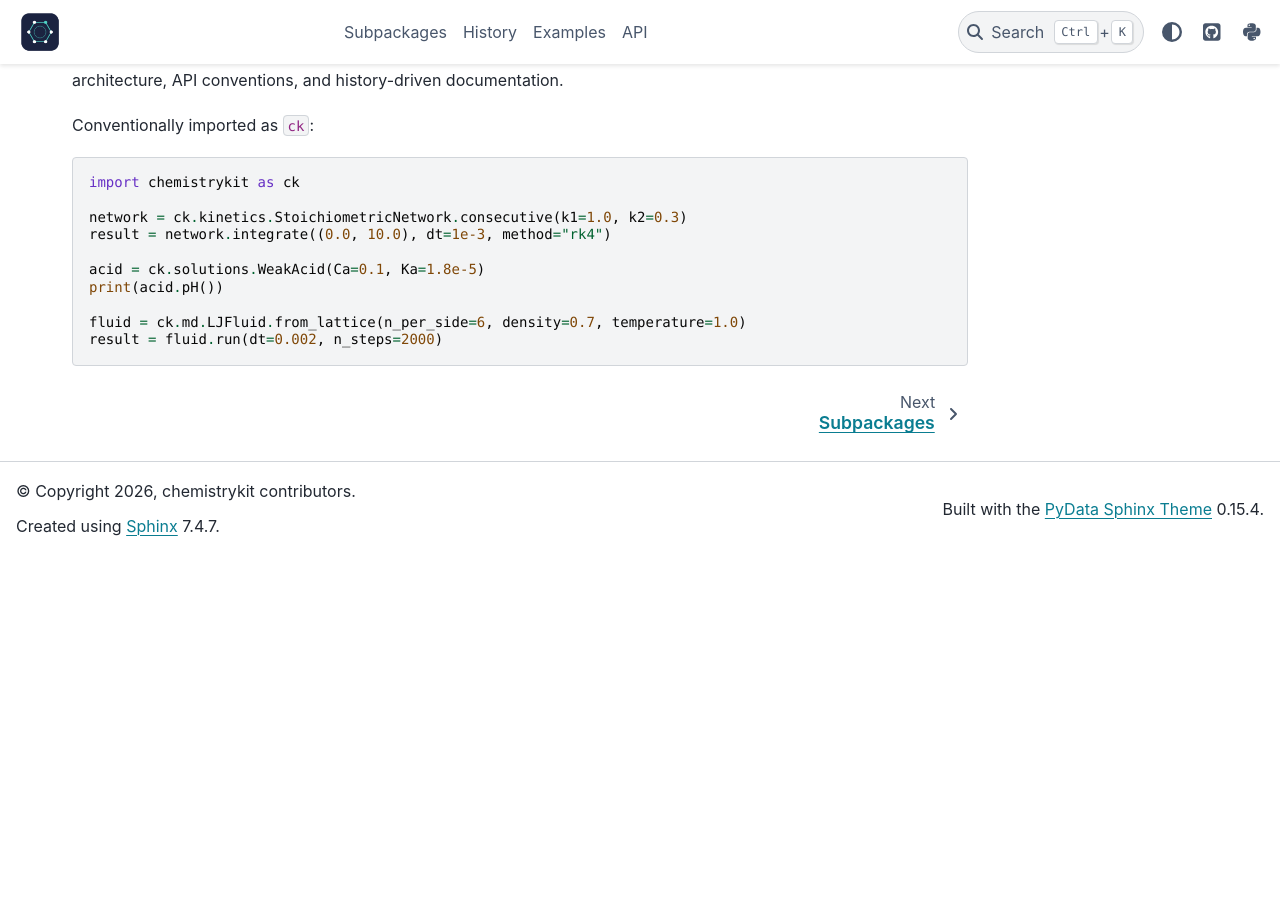
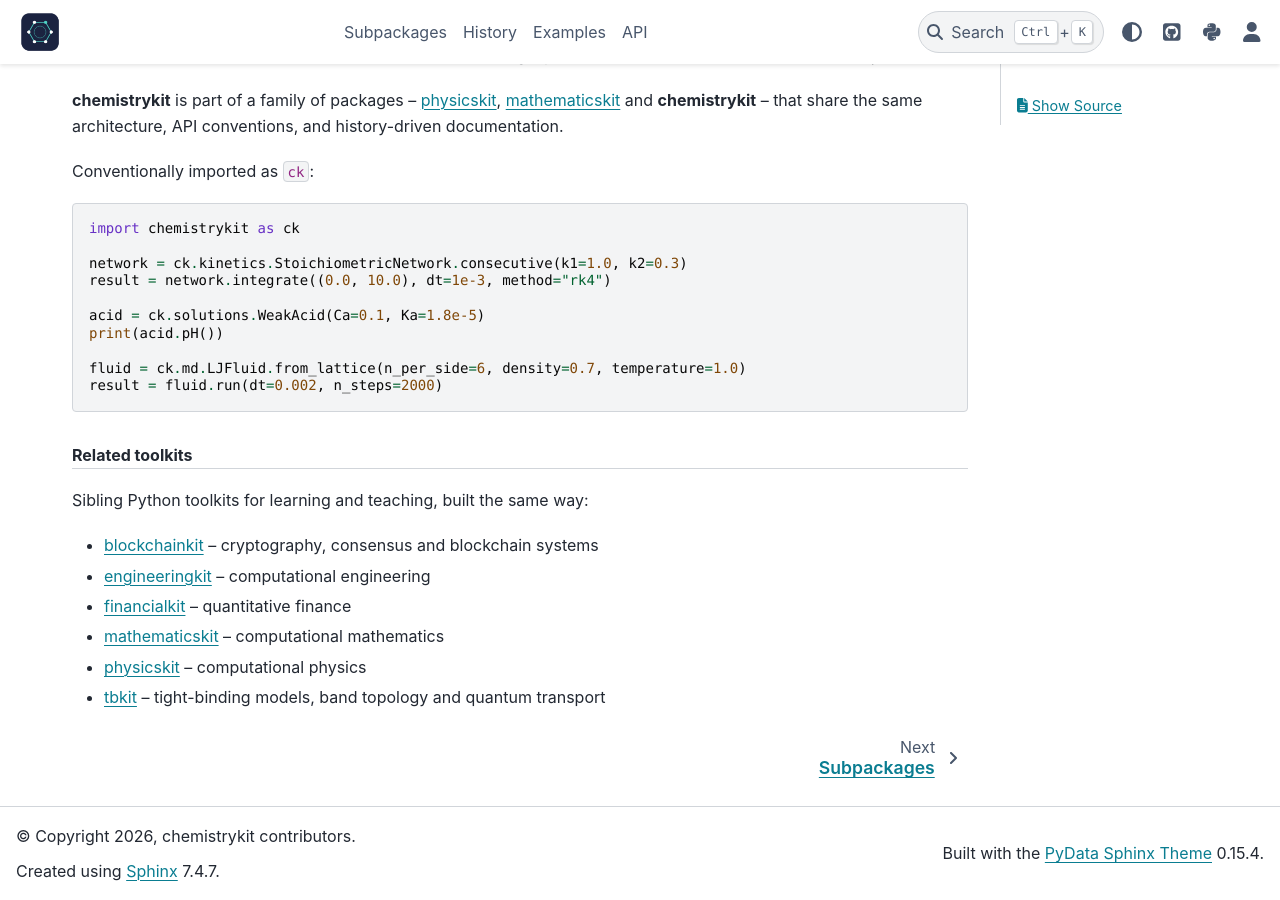
Before and after one commit to cpoli/chemistrykit, a Sphinx documentation site: the page built from docs/source/index.rst, in a window 1280 px wide and 900 px high, scrolled down 6609 px. Built offline with Sphinx 7.4.7 and the PyData theme 0.15.4, drawn with Linux system fonts in a browser that asks for light colours; pages that are not in the unit, such as notebooks, are missing from menus; before the commit the page ends 7164 px from its top, so only the background shows below that; some of the changed text lies outside the part shown.

Commit message:
Add sitemap, OpenGraph tags and parallel gallery builds to the docs
Also adds an html-noplot make target, a descriptive index title and
links to the sibling toolkits.

Co-Authored-By: Claude Opus 5.5 <noreply@anthropic.com>

```diff
--- a/docs/source/conf.py
+++ b/docs/source/conf.py
@@ -36,6 +36,8 @@ extensions = [
     "myst_parser",
     "sphinx_gallery.gen_gallery",
     "sphinx_design",
+    "sphinx_sitemap",
+    "sphinxext.opengraph",
 ]
 
 templates_path = ["_templates"]
@@ -183,6 +185,9 @@ sphinx_gallery_conf = {
     # back to file-path resolution on every single invocation.
     "backreferences_dir": "gen_modules/backreferences",
     "doc_module": ("chemistrykit",),
+    # Run the examples in one worker process per core; CHEMISTRYKIT_GALLERY_JOBS=1
+    # runs them one at a time in the Sphinx process instead.
+    "parallel": int(os.environ.get("CHEMISTRYKIT_GALLERY_JOBS", os.cpu_count() or 1)),
 }
 
 # As more subpackages land, common attribute names (e.g. "dim", "species")
@@ -192,6 +197,29 @@ sphinx_gallery_conf = {
 suppress_warnings = ["ref.python", "config.cache"]
 
 html_theme = "pydata_sphinx_theme"
+
+# Search-engine metadata: sphinx-sitemap writes sitemap.xml with absolute
+# URLs from html_baseurl, and sphinxext-opengraph adds a <meta
+# name="description"> plus og:* link-preview tags from each page's text.
+# html_baseurl also gives every page a <link rel="canonical">.
+html_baseurl = "https://cpoli.github.io/chemistrykit/"
+html_title = project
+sitemap_url_scheme = "{link}"
+sitemap_excludes = [
+    "search.html",
+    "genindex.html",
+    "py-modindex.html",
+    "*sg_execution_times.html",
+    "_modules/*",
+    # Include-only fragments (card grids, nav strips), not standalone pages.
+    "_generated/grid_*",
+    "_generated/vars.html",
+    "_generated/nav/*",
+]
+ogp_site_url = html_baseurl
+ogp_site_name = project
+ogp_image = html_baseurl + "_static/images/chemistrykit_logo.png"
+ogp_social_cards = {"enable": False}
 html_logo = "_static/images/chemistrykit_logo_transparent.png"
 html_theme_options = {
     "github_url": "https://github.com/cpoli/chemistrykit",
@@ -200,6 +228,12 @@ html_theme_options = {
             "name": "PyPI",
             "url": "https://pypi.org/project/chemistrykit/",
             "icon": "fa-brands fa-python",
+            "type": "fontawesome",
+        },
+        {
+            "name": "Charles Poli",
+            "url": "https://cpoli.github.io/",
+            "icon": "fa-solid fa-user",
             "type": "fontawesome",
         },
     ],
--- a/docs/source/index.rst
+++ b/docs/source/index.rst
@@ -1,5 +1,5 @@
-chemistrykit
-============
+chemistrykit: Computational Chemistry in Python
+===============================================
 
 .. include:: /_generated/vars.rst
 
@@ -263,3 +263,14 @@ Conventionally imported as ``ck``:
    :hidden:
 
    api/index
+
+.. rubric:: Related toolkits
+
+Sibling Python toolkits for learning and teaching, built the same way:
+
+- `blockchainkit <https://cpoli.github.io/blockchainkit/>`__ -- cryptography, consensus and blockchain systems
+- `engineeringkit <https://cpoli.github.io/engineeringkit/>`__ -- computational engineering
+- `financialkit <https://cpoli.github.io/financialkit/>`__ -- quantitative finance
+- `mathematicskit <https://cpoli.github.io/mathematicskit/>`__ -- computational mathematics
+- `physicskit <https://cpoli.github.io/physicskit/>`__ -- computational physics
+- `tbkit <https://cpoli.github.io/tbkit/>`__ -- tight-binding models, band topology and quantum transport
--- a/pyproject.toml
+++ b/pyproject.toml
@@ -51,8 +51,11 @@ docs = [
     "pydata-sphinx-theme>=0.15",
     "sphinx-autodoc-typehints>=1.25",
     "myst-parser>=2.0",
-    "sphinx-gallery>=0.15",
+    "sphinx-gallery>=0.17",
+    "joblib>=1.3",
     "sphinx-design>=0.6",
+    "sphinx-sitemap>=2.6",
+    "sphinxext-opengraph>=0.9",
 ]
 dev = ["chemistrykit[test,docs]", "ruff>=0.6", "mypy>=1.10", "pre-commit>=3.7"]
 
```
Also changed, not shown: 1 other file.
